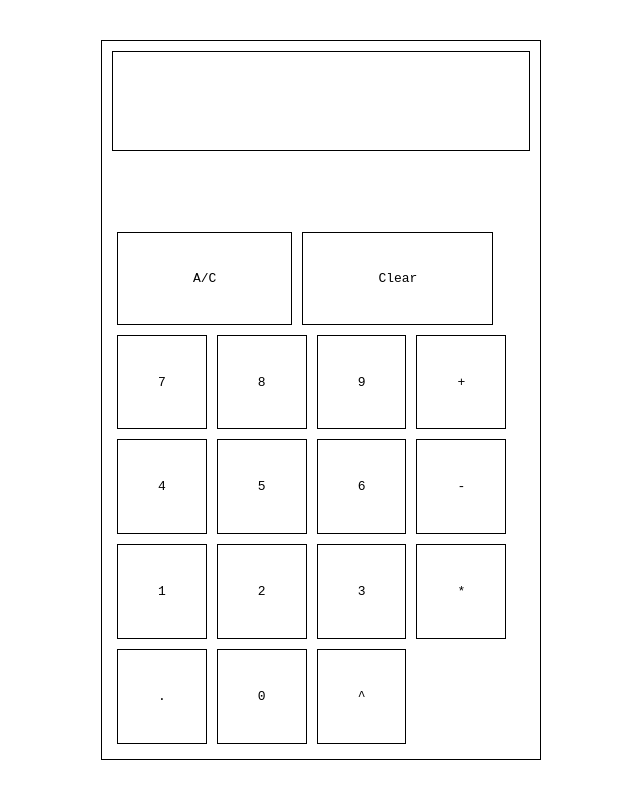
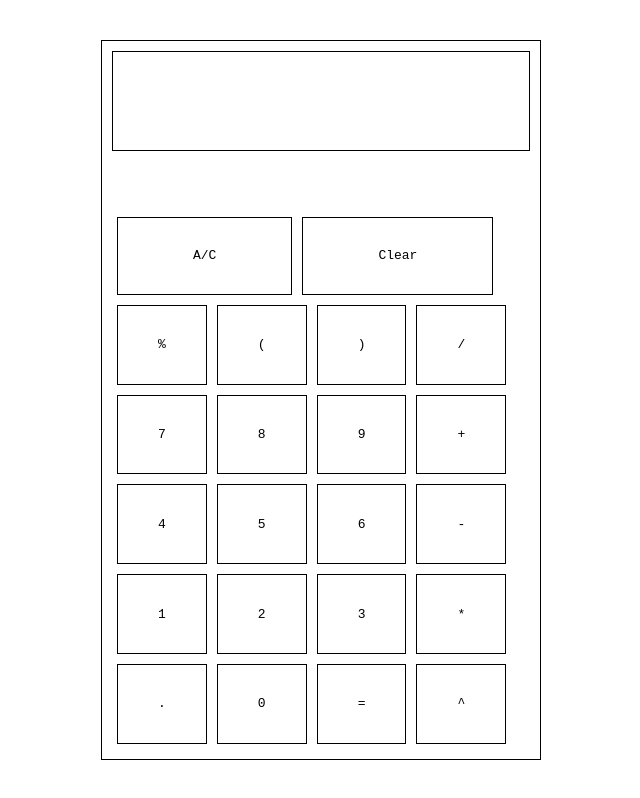
Before and after one commit to bharathveerakumar/Calculator-App, a plain HTML site: page index.html in a window 1280 px wide. Shown: the whole page, without its empty margins (319-959 px from the left). Drawn offline with Linux system fonts and the light colour scheme.

Commit message:
Update index.html

```diff
--- a/index.html
+++ b/index.html
@@ -15,6 +15,10 @@
         </div>
         <span class="ac">A/C</span>
         <span class="clear">Clear</span>
+        <span data-sign="%">%</span>
+        <span data-key="(">(</span>
+        <span data-key=")">)</span>
+        <span data-sign="/">/</span>
         <span data-key="7">7</span>
         <span data-key="8">8</span>
         <span data-key="9">9</span>
@@ -29,6 +33,7 @@
         <span data-sign="*">*</span>
         <span data-key=".">.</span>
         <span data-key="0">0</span>
+        <span class="equal">=</span>
         <span data-sign="^">^</span>
     </div>
     <script src="script.js"></script>
```
